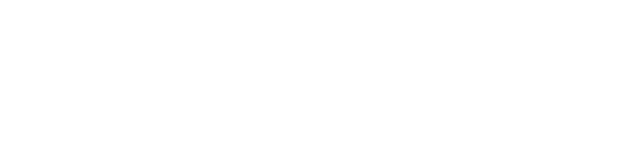
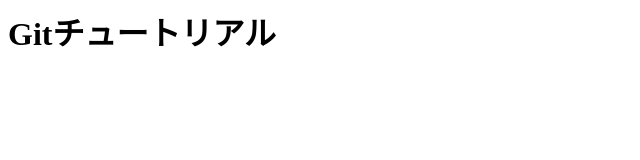
Before and after one commit to mIO1000-g/git_tutorial, a plain HTML site: page index.html in a window 1280 px wide. Shown: the whole page, without its empty margins (0-640 px from the left). Drawn offline with Linux system fonts and the light colour scheme.

Commit message:
１行挿入

```diff
--- a/index.html
+++ b/index.html
@@ -1 +1,2 @@
-<h1></h1>
+<h1>Gitチュートリアル</h1>
+<p></p>
```
